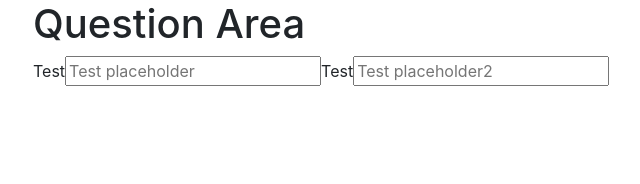
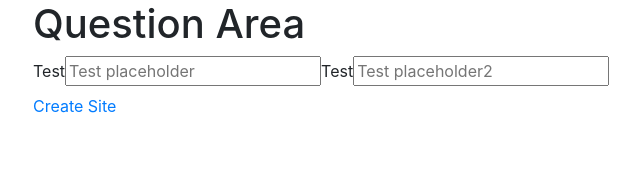
Before and after one commit to riderjensen/platform-creator, a React app: page /questions in a window 1280 px wide. Shown: the top 184 px of the page, without its empty margins (52-692 px from the left). Built offline with nearby package versions, Linux system fonts and the light colour scheme.

Commit message:
Add question container

```diff
--- a/src/containers/Questions/Questions.js
+++ b/src/containers/Questions/Questions.js
@@ -1,5 +1,6 @@
 import React, { Component } from 'react';
 import Question from '../../components/QuestionArea/Questions/Question';
+import Button from '../../components/UI/Button/Button';
 
 export default class Questions extends Component {
 
@@ -31,6 +32,10 @@ export default class Questions extends Component {
 		})
 	}
 
+	pushFinishSite = () => {
+		this.props.history.push('/site');
+	}
+
 	render() {
 		return (
 			<div className="container">
@@ -41,7 +46,7 @@ export default class Questions extends Component {
 							<Question key={this.state.inputs[key].name} onChange={this.onChangeHandler} inputSetters={this.state.inputs[key]}>Test</Question>
 						);
 					})}
-
+					<p><Button click="#" onClick={this.pushFinishSite}>Create Site</Button></p>
 				</div>
 			</div>
 
```
